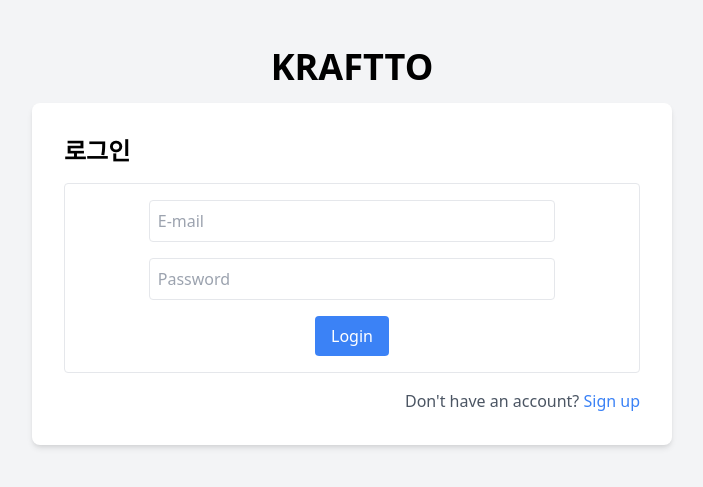
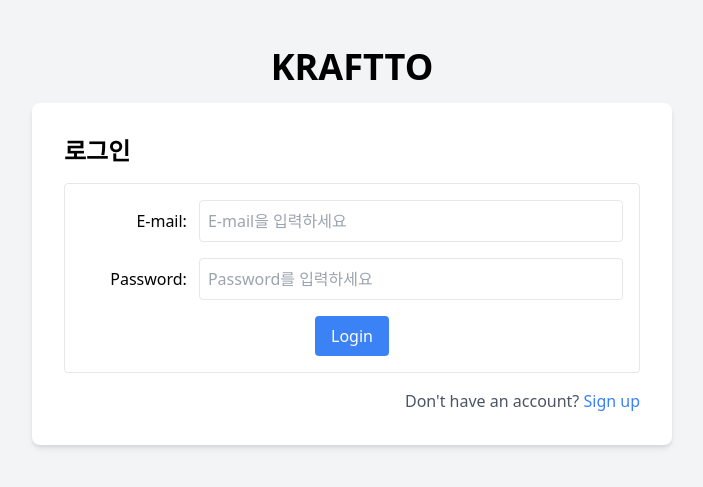
Before and after one commit to sirloinbh/Kraftto, a Flask app: page /login in a window 1280 px wide. Shown: the part 154-641 px from the top of the page, without its empty margins (288-991 px from the left). Run offline with Flask 3, Linux system fonts and the light colour scheme.

Commit message:
로그인 창 디자인 변경

```diff
--- a/templates/login.html
+++ b/templates/login.html
@@ -21,8 +21,14 @@
             </h3>
             <div class="border rounded p-4 mt-4">
                 <form method="post" class="space-y-4">
-                    <input type="text" name="email" placeholder="E-mail" required class="w-3/4 p-2 border rounded mx-auto block">
-                    <input type="password" name="password" placeholder="Password" required class="w-3/4 p-2 border rounded mx-auto block">
+                    <div class="flex items-center space-x-3">
+                        <label for="email" class="w-1/5 text-right">E-mail:</label>
+                        <input type="text" name="email" id="email" placeholder="E-mail을 입력하세요" required class="w-4/5 p-2 border rounded">
+                    </div>
+                    <div class="flex items-center space-x-3">
+                        <label for="password" class="w-1/5 text-right">Password:</label>
+                        <input type="password" name="password" id="password" placeholder="Password를 입력하세요" required class="w-4/5 p-2 border rounded">
+                    </div>
                     <div class="text-center">
                         <button class="bg-blue-500 text-white px-4 py-2 rounded hover:bg-blue-600">Login</button>
                     </div>
```
